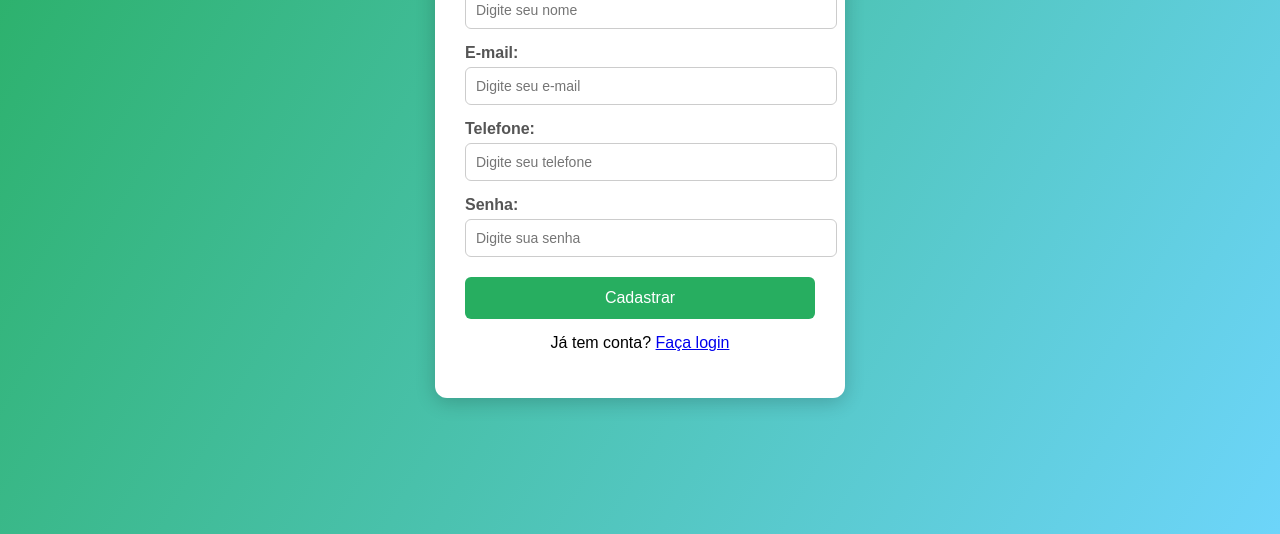
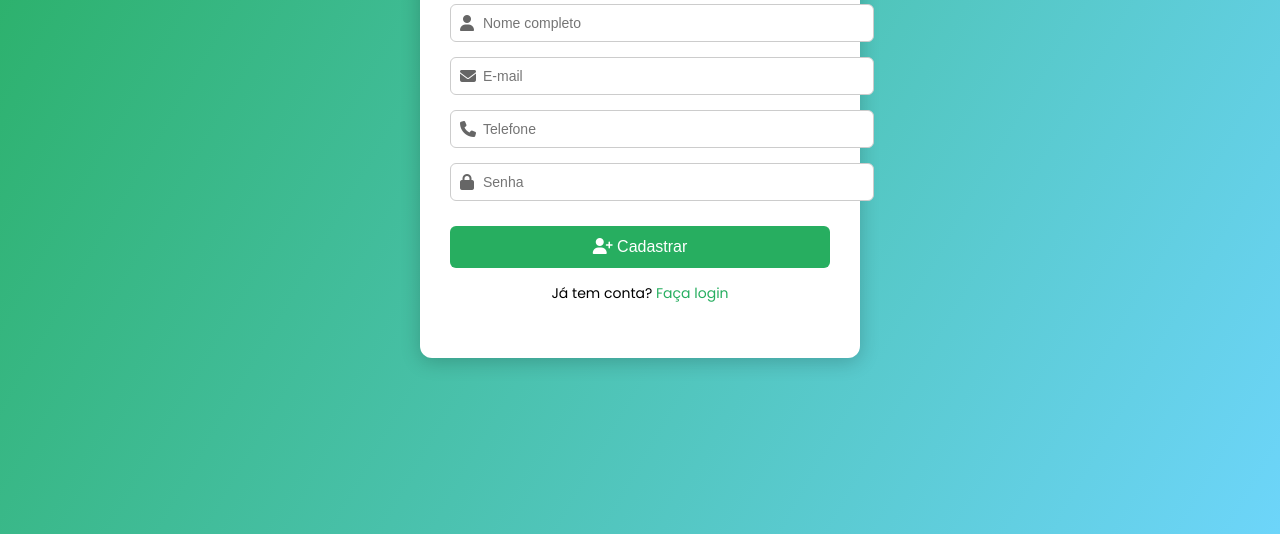
Before and after one commit to Scarpellis/genda, a plain HTML site: page frontend/cadastro.html in a window 1280 px wide. Shown: the part 266-800 px from the top of the page. Drawn offline with Linux system fonts and the light colour scheme.

Commit message:
feat: update cadastro page design

```diff
--- a/frontend/cadastro.html
+++ b/frontend/cadastro.html
@@ -4,10 +4,14 @@
   <meta charset="UTF-8">
   <meta name="viewport" content="width=device-width, initial-scale=1.0">
   <meta data-base-url="">
-    <title>Cadastro - Sistema de Serviços</title>
+  <title>Cadastro - Genda</title>
+  <link rel="preconnect" href="https://fonts.googleapis.com">
+  <link rel="preconnect" href="https://fonts.gstatic.com" crossorigin>
+  <link href="https://fonts.googleapis.com/css2?family=Poppins:wght@400;600&display=swap" rel="stylesheet">
+  <link rel="stylesheet" href="https://cdnjs.cloudflare.com/ajax/libs/font-awesome/6.5.2/css/all.min.css" crossorigin="anonymous" referrerpolicy="no-referrer" />
   <style>
     body {
-            font-family: Arial, Helvetica, sans-serif;
+      font-family: 'Poppins', sans-serif;
       background: linear-gradient(120deg, #27ae60, #6dd5fa);
       display: flex;
       justify-content: center;
@@ -15,27 +19,32 @@
       height: 100vh;
       margin: 0;
     }
-        .register-container {
+    .register-card {
       background: #fff;
-            padding: 30px;
+      padding: 40px 30px;
       border-radius: 12px;
-            box-shadow: 0px 4px 20px rgba(0,0,0,0.2);
-            width: 350px;
+      box-shadow: 0 4px 20px rgba(0, 0, 0, 0.2);
+      width: 380px;
     }
     h2 {
       text-align: center;
+      margin-top: 0;
       color: #333;
     }
-        label {
-            font-weight: bold;
-            display: block;
+    .input-group {
+      position: relative;
       margin-top: 15px;
-            color: #555;
     }
-        input, select {
+    .input-group i {
+      position: absolute;
+      top: 50%;
+      left: 10px;
+      transform: translateY(-50%);
+      color: #666;
+    }
+    .input-group input {
       width: 100%;
-            padding: 10px;
-            margin-top: 5px;
+      padding: 10px 10px 10px 32px;
       border: 1px solid #ccc;
       border-radius: 6px;
       font-size: 14px;
@@ -43,7 +52,7 @@
     button {
       width: 100%;
       padding: 12px;
-            margin-top: 20px;
+      margin-top: 25px;
       background: #27ae60;
       border: none;
       color: #fff;
@@ -66,35 +75,45 @@
     .message.error {
       color: red;
     }
+    .login-link {
+      text-align: center;
+      margin-top: 15px;
+      font-size: 14px;
+    }
+    .login-link a {
+      color: #27ae60;
+      text-decoration: none;
+    }
+    .login-link a:hover {
+      text-decoration: underline;
+    }
   </style>
 </head>
 <body>
-
-    <div class="register-container">
+  <div class="register-card">
     <h2>Cadastro</h2>
     <form id="registerForm">
-            <label for="regName">Nome:</label>
-            <input type="text" id="regName" name="regName" placeholder="Digite seu nome" required>
-
-            <label for="regEmail">E-mail:</label>
-            <input type="email" id="regEmail" name="regEmail" placeholder="Digite seu e-mail" required>
-
-            <label for="regPhone">Telefone:</label>
-            <input type="text" id="regPhone" name="regPhone" placeholder="Digite seu telefone" required>
-
-            <label for="regPassword">Senha:</label>
-            <input type="password" id="regPassword" name="regPassword" placeholder="Digite sua senha" required>
-
-            <button type="submit">Cadastrar</button>
+      <div class="input-group">
+        <i class="fa fa-user"></i>
+        <input type="text" id="regName" name="regName" placeholder="Nome completo" required>
+      </div>
+      <div class="input-group">
+        <i class="fa fa-envelope"></i>
+        <input type="email" id="regEmail" name="regEmail" placeholder="E-mail" required>
+      </div>
+      <div class="input-group">
+        <i class="fa fa-phone"></i>
+        <input type="text" id="regPhone" name="regPhone" placeholder="Telefone" required>
+      </div>
+      <div class="input-group">
+        <i class="fa fa-lock"></i>
+        <input type="password" id="regPassword" name="regPassword" placeholder="Senha" required>
+      </div>
+      <button type="submit"><i class="fa fa-user-plus"></i> Cadastrar</button>
     </form>
-
     <div id="registerMessage" class="message"></div>
-        <p style="text-align: center; margin-top: 10px;">
-            Já tem conta? <a href="./index.html">Faça login</a>
-        </p>
+    <p class="login-link">Já tem conta? <a href="./index.html">Faça login</a></p>
   </div>
-
   <script type="module" src="./scripts.js"></script>
-
 </body>
 </html>
```
Lines whose indentation alone changed are shown as unchanged.
